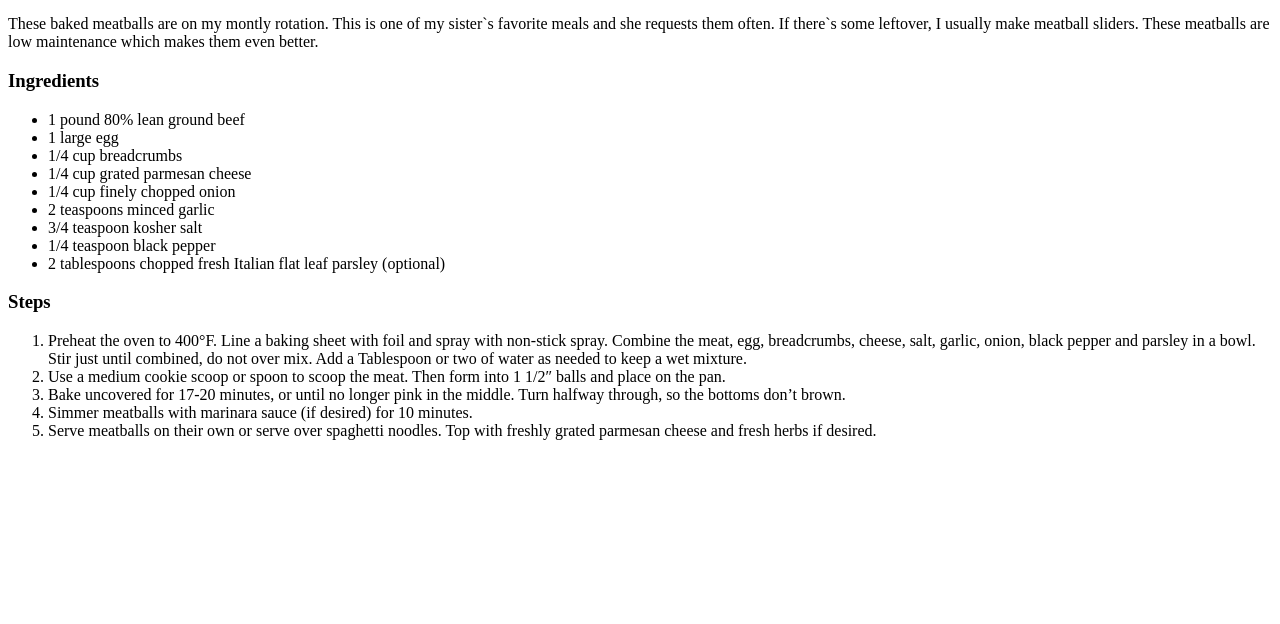
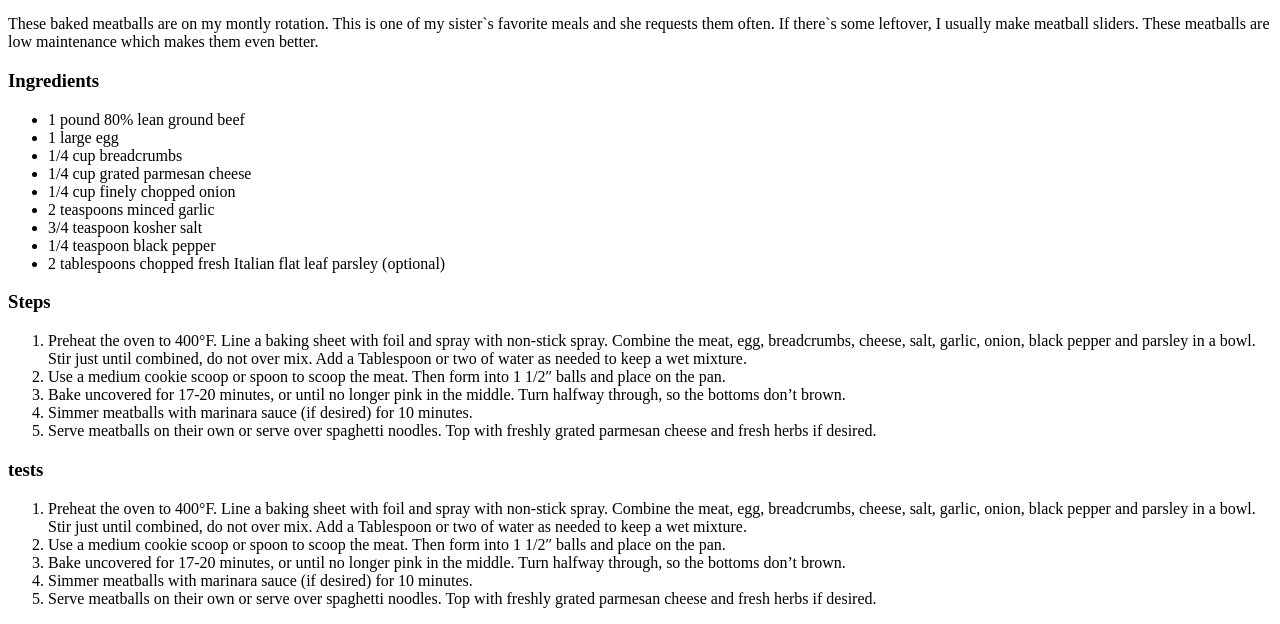
Before and after one commit to dukepaige/odin-recipes, a plain HTML site: page recipes/meatballz.html in a window 1280 px wide. Shown: the part 428-1052 px from the top of the page. Before the commit the page ends 884 px from the top, so only its background shows below. Drawn offline with Linux system fonts and the light colour scheme.

Commit message:
modifications to meatballs

```diff
--- a/recipes/meatballz.html
+++ b/recipes/meatballz.html
@@ -31,5 +31,13 @@
                 <li>Simmer meatballs with marinara sauce (if desired) for 10 minutes.</li>
                 <li>Serve meatballs on their own or serve over spaghetti noodles. Top with freshly grated parmesan cheese and fresh herbs if desired.</li>
             </ol>
+            <h3>tests</h3>
+            <ol>
+                <li>Preheat the oven to 400°F. Line a baking sheet with foil and spray with non-stick spray.  Combine the meat, egg, breadcrumbs, cheese, salt, garlic, onion, black pepper and parsley in a bowl. Stir just until combined, do not over mix. Add a Tablespoon or two of water as needed to keep a wet mixture.</li>
+                <li>Use a medium cookie scoop or spoon to scoop the meat. Then form into 1 1/2″  balls and place on the pan.</li>
+                <li>Bake uncovered for 17-20 minutes, or until no longer pink in the middle. Turn halfway through, so the bottoms don’t brown.</li>
+                <li>Simmer meatballs with marinara sauce (if desired) for 10 minutes.</li>
+                <li>Serve meatballs on their own or serve over spaghetti noodles. Top with freshly grated parmesan cheese and fresh herbs if desired.</li>
+            </ol>
     </body>
 </html>
```
